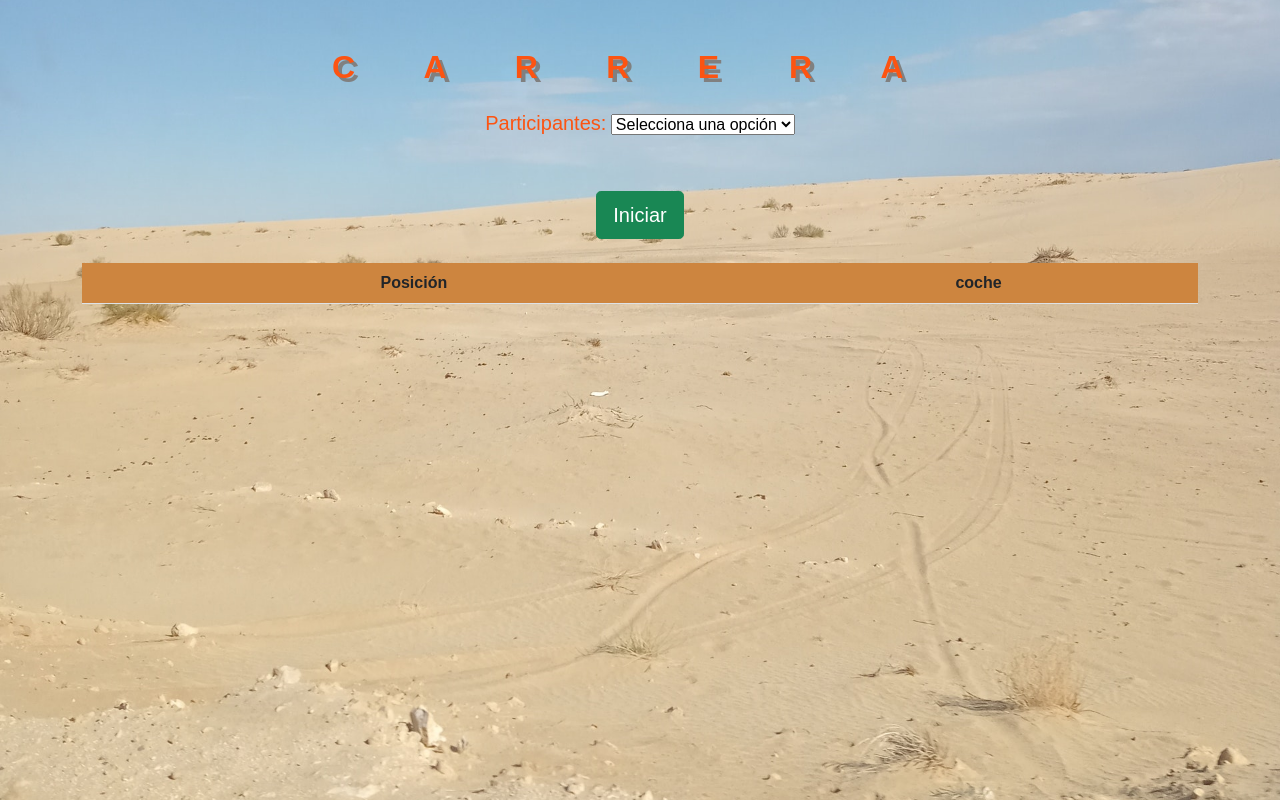
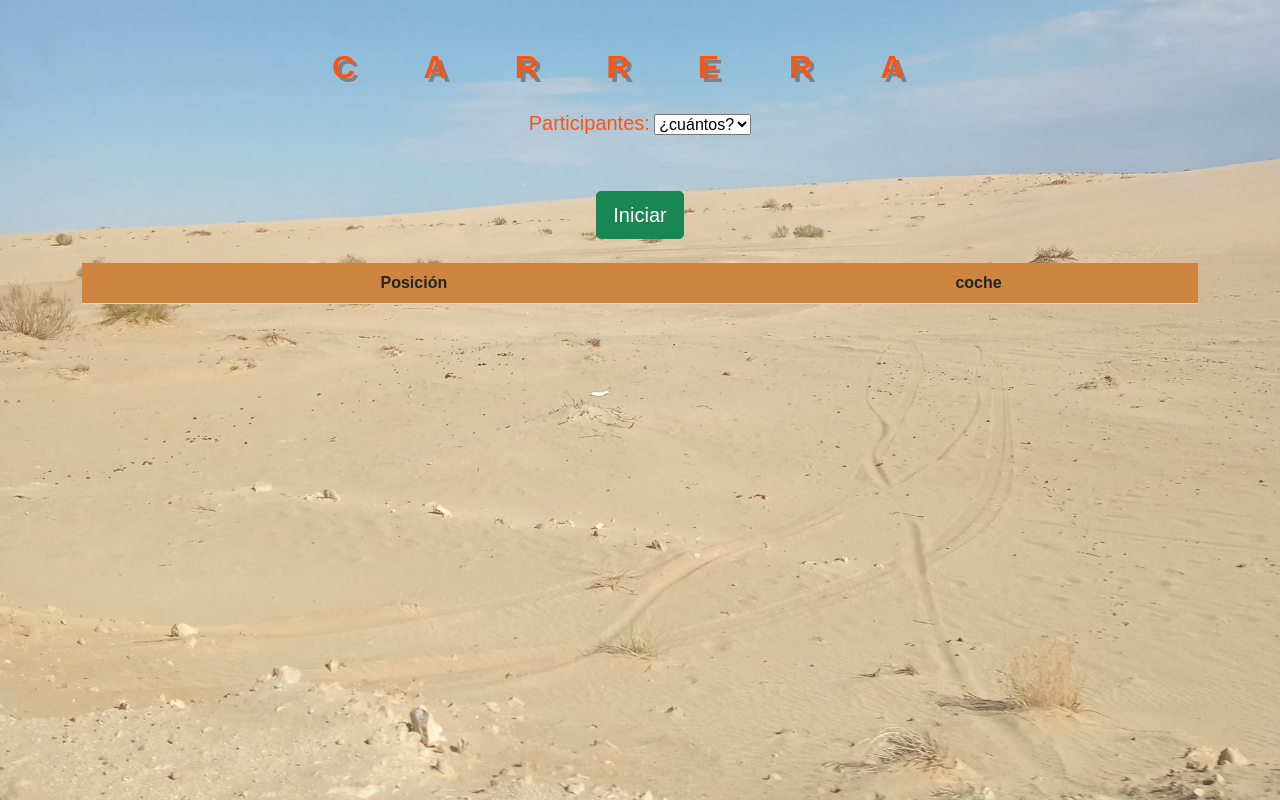
Before and after one commit to montsea999/carrera-de-coches, a plain HTML site: page index.html in a window 1280 px wide. Drawn offline with nearby package versions, Linux system fonts and the light colour scheme.

Commit message:
committing all the changes

```diff
--- a/index.html
+++ b/index.html
@@ -97,7 +97,7 @@
 				<h5>Participantes:</h5>
 			</label>
 			<select id="participantes">
-				<option disabled selected value="">Selecciona una opción</option>
+				<option disabled selected value="">¿cuántos?</option>
 				<option value="1">1</option>
 				<option value="2">2</option>
 				<option value="3">3</option>
```
